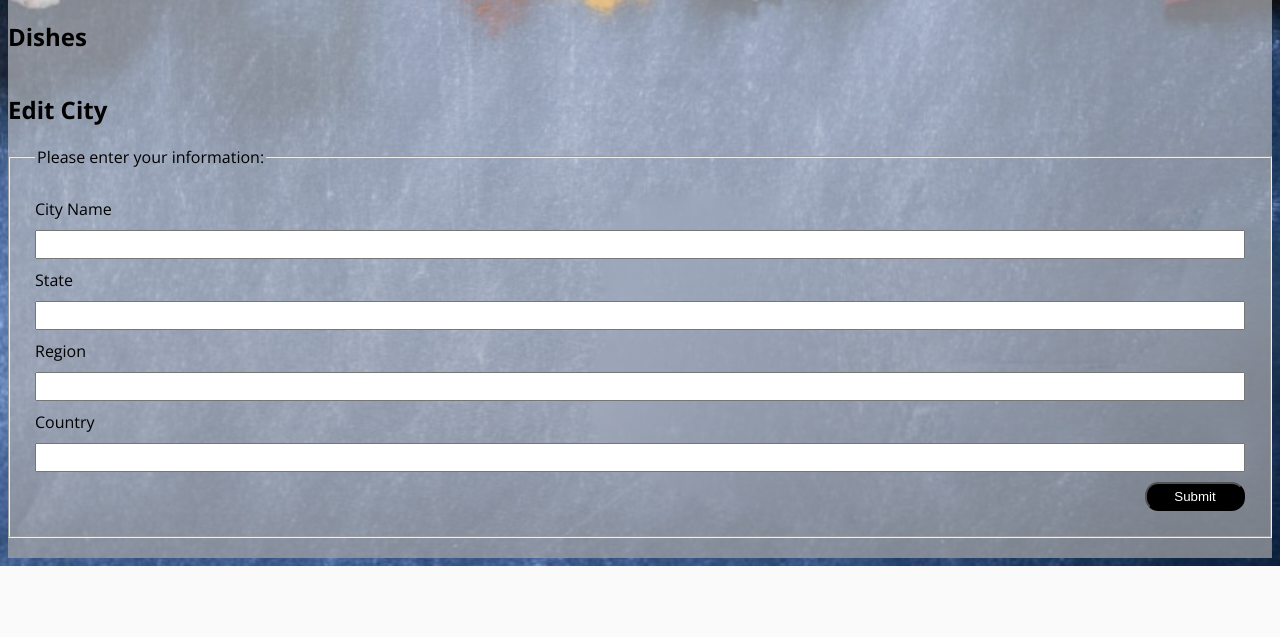
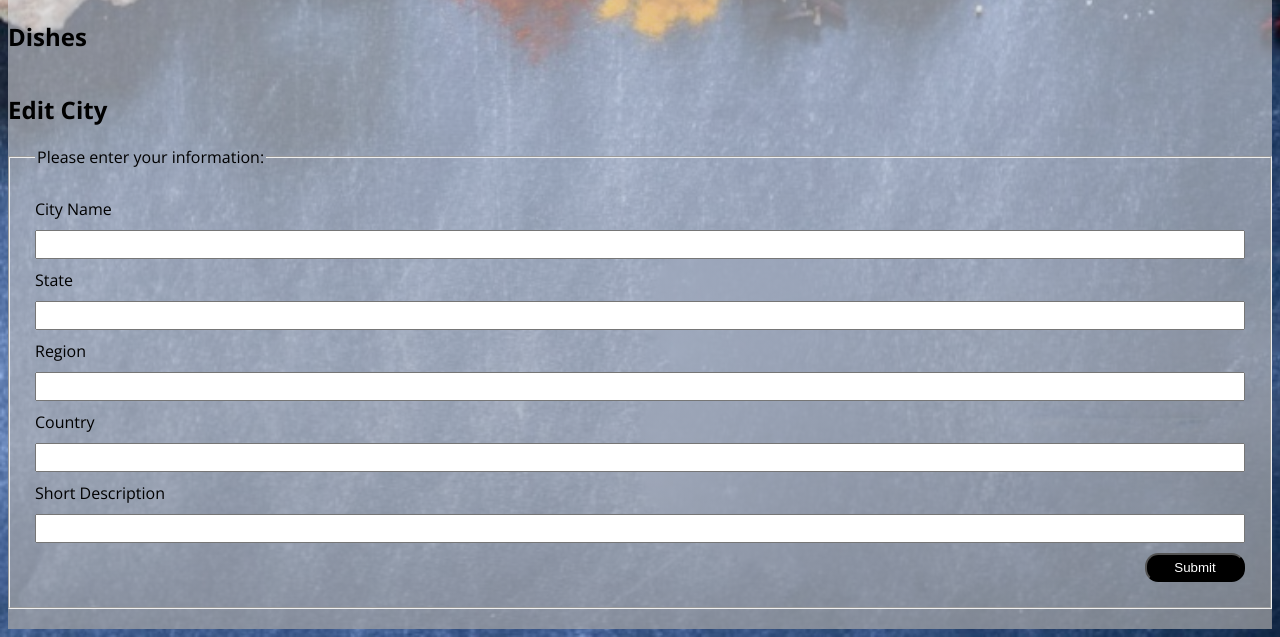
Before and after one commit to ParulK-bhardwaj/ACS-1220-Thali-App, a Flask app: page /city/1 in a window 1280 px wide. Shown: the part 297-934 px from the top of the page. Before the commit the page ends 863 px from the top, so only its background shows below. Run offline with Flask 2, Linux system fonts and the light colour scheme; the visitor is signed in with stand-in values (Sample User, id 1); data comes from the database, SQL or seed files in the repository; both versions use the stored data as it was after the commit; data that the repository does not hold is empty; parts of the project's set-up code (start-up, migrations or seed data) failed here and were passed over.

Commit message:
new field added

```diff
--- a/thali_app/main/tests.py
+++ b/thali_app/main/tests.py
@@ -163,7 +163,7 @@ class MainTests(unittest.TestCase):
             'state': 'Rajasthan',
             'region': "",
             'country': "India",
-            'created_by': 2,
+            'created_by_id': 2,
         }
         self.app.post('/city/1', data=post_data)
 
--- a/thali_app/templates/city_detail.html
+++ b/thali_app/templates/city_detail.html
@@ -48,6 +48,9 @@
         {{ form.country.label }}
         {{ form.country }}
 
+        {{ form.short_desc.label }}
+        {{ form.short_desc }}
+
         {{ form.submit }}
 
     </fieldset>
```
Also changed, not shown: thali_app/database.db.
